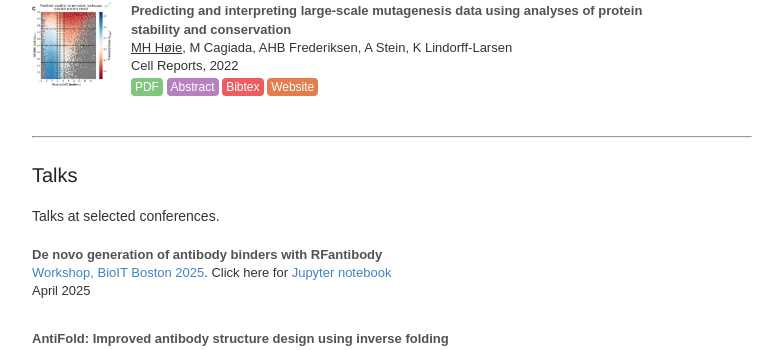
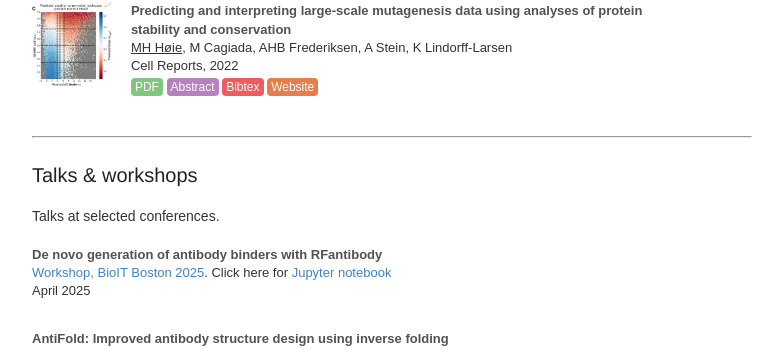
Before and after one commit to Magnushhoie/magnushhoie.github.io, a Jekyll site: the page built from index.html, in a window 1280 px wide and 900 px high, scrolled down 1419 px. Shown: the part 96-446 px from the top of the window, without its empty margins (248-1031 px from the left). Built offline with Jekyll 4.4.1, drawn with Linux system fonts in a browser that asks for light colours.

Commit message:
Update index.html

```diff
--- a/index.html
+++ b/index.html
@@ -152,7 +152,7 @@ title: Magnus Haraldson Høie - Immunoinformatics AI Scientist
 
 <hr>
 <a id="talks"></a>
-<h3>Talks</h3>
+<h3>Talks & workshops</h3>
 
 Talks at selected conferences.
 
```
